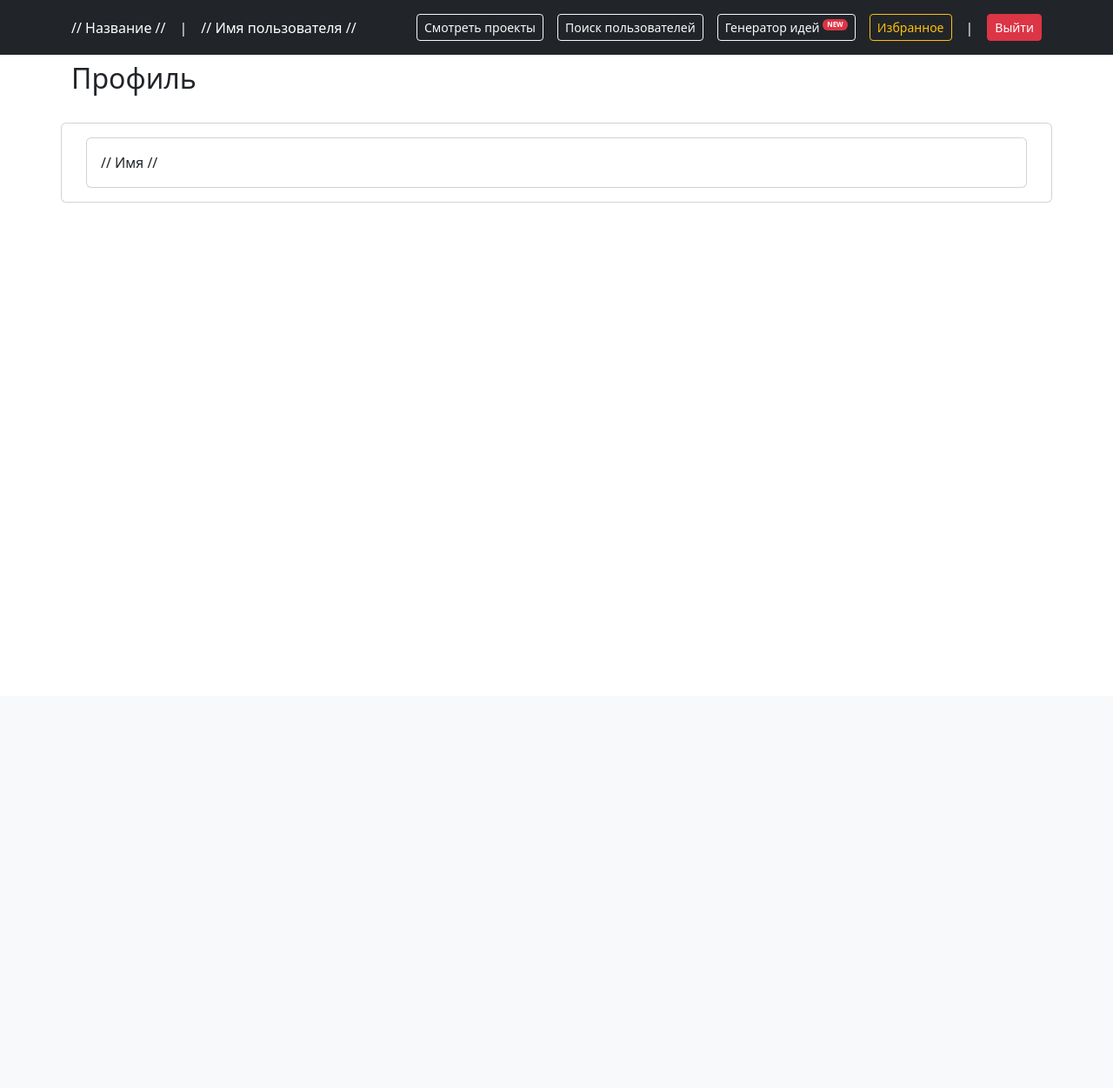
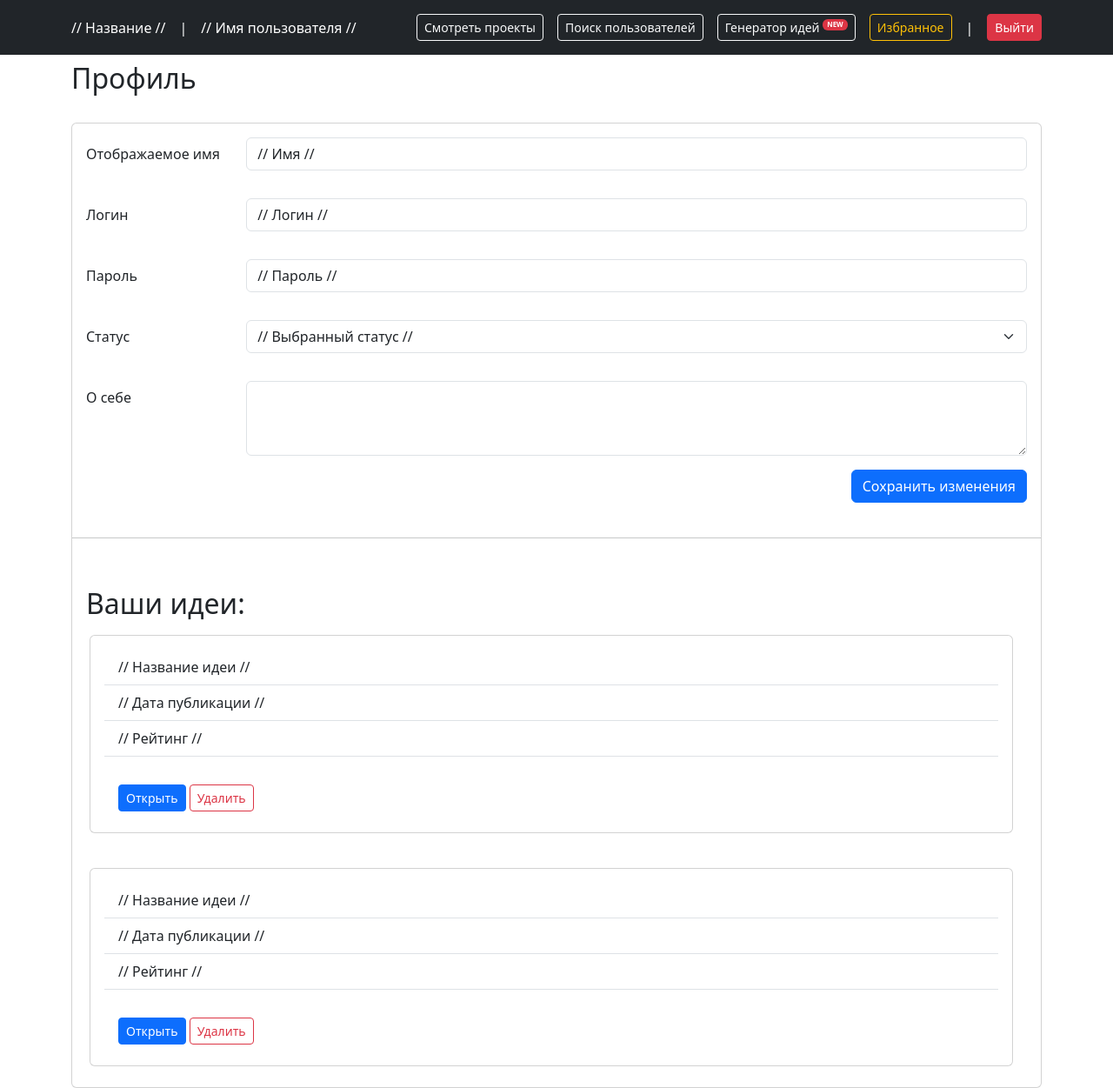
Before and after one commit to stepannovoselov/project-exchange-website, a Flask app: template templates/account.html in a window 1280 px wide. Shown: the whole page at 87% size. Before the commit the page ends 800 px from the top, so only its background shows below. Run offline with Flask 3, Linux system fonts and the light colour scheme; the template is opened without the code that fills it, so the values that code supplies are empty.

Commit message:
Изменения на странице профиля пользователя

```diff
--- a/templates/account.html
+++ b/templates/account.html
@@ -25,14 +25,16 @@
         <a class="btn btn-outline-light btn-sm" type="button" title="Поиск по пользователям сайта">
           Поиск пользователей
         </a>
-            <a class="btn btn-outline-light btn-sm" type="button" title="Поиск по пользователям сайта" href="ideas-generator">
-              Генератор идей <sup><span class="badge bg-danger">NEW</span></sup>  <!-- Можно убрать sup для полного отображения -->
+        <a class="btn btn-outline-light btn-sm" type="button" title="Поиск по пользователям сайта"
+          href="ideas-generator">
+          Генератор идей <sup><span class="badge bg-danger">NEW</span></sup>
+          <!-- Можно убрать sup для полного отображения -->
         </a>
         <a class="btn btn-outline-warning btn-sm" type="button" title="Поиск по пользователям сайта" href="bookmarks">
           Избранное
         </a>
         |
-            <a type="button" class="btn btn-danger btn-sm" title="Выйти из аккаунта">
+        <a type="button" class="btn btn-danger btn-sm" title="Выйти из аккаунта" href="/logout">
           Выйти
         </a>
       </div>
@@ -44,12 +46,116 @@
       <div class="h2">
         Профиль
       </div>
+      <form action="" method="post">
         <div class="card mt-4">
           <div class="card-body">
+            <div class="row">
+              <label for="inputEmail3" class="col-sm-2 col-form-label">Отображаемое имя</label>
+              <div class="col-sm-10">
+                <input type="email" class="form-control" value="// Имя //" id="inputEmail3">
+              </div>
+            </div>
+          </div>
+          <div class="card-body">
+            <div class="row">
+              <label for="inputLogin" class="col-sm-2 col-form-label">Логин</label>
+              <div class="col-sm-10">
+                <input type="email" class="form-control" value="// Логин //" id="inputLogin">
+              </div>
+            </div>
+          </div>
+          <div class="card-body">
+            <div class="row">
+              <label for="inputPassword" class="col-sm-2 col-form-label">Пароль</label>
+              <div class="col-sm-10">
+                <input type="email" class="form-control" value="// Пароль //" id="inputPassword">
+              </div>
+            </div>
+          </div>
+          <div class="card-body">
+            <div class="row">
+              <label class="col-sm-2 col-form-label" for="inlineFormSelectPref">Статус</label>
+              <div class="col-sm-10">
+                <select class="form-select" id="inlineFormSelectPref">
+                  <option selected>// Выбранный статус //</option>
+                  <option value="1">// Статус 1 //</option>
+                  <option value="2">// Статус 2 //</option>
+                </select>
+              </div>
+            </div>
+          </div>
+          <div class="card-body">
+            <div class="row">
+              <label for="inputPassword" class="col-sm-2 col-form-label">О себе</label>
+              <div class="col-sm-10">
+                <textarea class="form-control" id="exampleFormControlTextarea1" rows="3"></textarea>
+              </div>
+            </div>
+          </div>
+          <a href="" class="btn btn-primary ms-auto mx-3 mb-4">
+            Сохранить изменения
+          </a>
+      </form>
+      <hr>
+      <div class="card-body mt-4">
+        <div class="row">
+          <div class="h2">
+            Ваши идеи:
+          </div>
+          <ul class="list-group list-group-flush">
+            <li class="list-group-item">
               <div class="card">
                 <div class="card-body">
-                // Имя //
+                  <ul class="list-group list-group-flush">
+                    <li class="list-group-item">
+                      // Название идеи //
+                    </li>
+                    <li class="list-group-item">
+                      // Дата публикации //
+                    </li>
+                    <li class="list-group-item">
+                      // Рейтинг //
+                    </li>
+                    <li class="list-group-item mt-4">
+                      <a class="btn btn-sm btn-primary" href="">
+                        Открыть
+                      </a>
+                      <a class="btn btn-sm btn-outline-danger" href="">
+                        Удалить
+                      </a>
+                    </li>
+                  </ul>
                 </div>
+              </div>
+            </li>
+          </ul>
+          <ul class="list-group list-group-flush mt-4">
+            <li class="list-group-item">
+              <div class="card">
+                <div class="card-body">
+                  <ul class="list-group list-group-flush">
+                    <li class="list-group-item">
+                      // Название идеи //
+                    </li>
+                    <li class="list-group-item">
+                      // Дата публикации //
+                    </li>
+                    <li class="list-group-item">
+                      // Рейтинг //
+                    </li>
+                    <li class="list-group-item mt-4">
+                      <a class="btn btn-sm btn-primary" href="">
+                        Открыть
+                      </a>
+                      <a class="btn btn-sm btn-outline-danger" href="">
+                        Удалить
+                      </a>
+                    </li>
+                  </ul>
+                </div>
+              </div>
+            </li>
+          </ul>
         </div>
       </div>
     </div>
```
Lines whose indentation alone changed are shown as unchanged.
